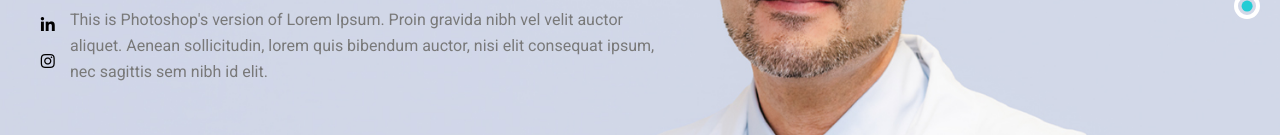
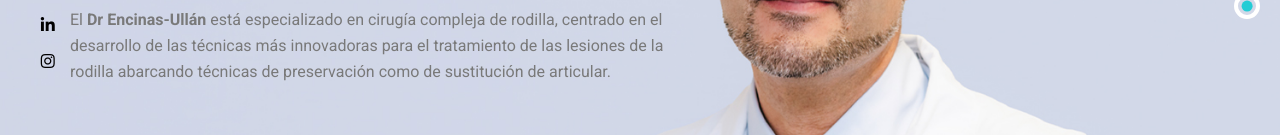
Before and after one commit to totel/totel.github.io, a plain HTML site: page index.html in a window 1280 px wide. Shown: the part 394-529 px from the top of the page. Drawn offline with Linux system fonts and the light colour scheme.

Commit message:
change text

```diff
--- a/index.html
+++ b/index.html
@@ -165,9 +165,10 @@
                             data-textAlign="['inherit','inherit','center','center']" data-paddingtop="[0,0,0,0]"
                             data-paddingright="[0,0,0,0]" data-paddingbottom="[0,0,0,0]" data-paddingleft="[0,0,0,0]"
                             style="z-index: 7; min-width: 600px; max-width: 600px; white-space: normal; font-size: 16px; line-height: 26px; font-weight: 400; color: #797979; letter-spacing: 0px;font-family:Roboto;">
-                            This is Photoshop's version of Lorem Ipsum. Proin gravida nibh vel velit auctor aliquet.
-                            Aenean sollicitudin, lorem quis bibendum auctor, nisi elit consequat ipsum, nec sagittis sem
-                            nibh id elit. </div>
+                            El <strong>Dr Encinas-Ullán</strong> está especializado en cirugía compleja de rodilla,
+                            centrado en el desarrollo de las técnicas más innovadoras para el tratamiento de las lesiones de la rodilla
+                            abarcando técnicas de preservación como de sustitución de articular.
+                        </div>
                     </li>
                 </ul>
                 <div class="tp-bannertimer tp-bottom" style="visibility: hidden !important;"></div>
```
